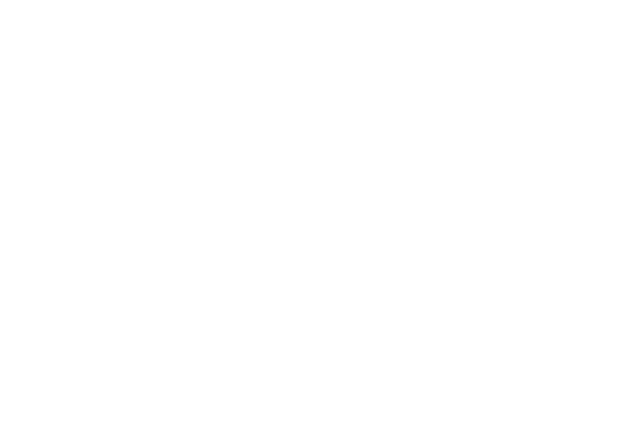
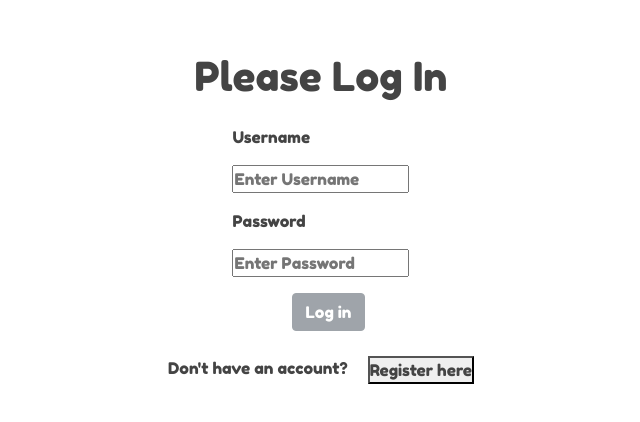
Before and after one commit to tanyapha/hw03, a React (Create React App) app in the folder frontend/: page / in a window 1280 px wide. Before the commit this address had no page. Shown: the part 182-604 px from the top of the page, without its empty margins (319-959 px from the left). Built offline with nearby package versions, Linux system fonts and the light colour scheme.

Commit message:
small change

```diff
--- a/frontend/src/App.js
+++ b/frontend/src/App.js
@@ -16,7 +16,7 @@
         <Routes>
           {/* <Route path="/" element={<Dashboard />} /> */}
           <Route path="/dashboard" element={<Dashboard />} />
-          <Route path="/login" element={<Login />} />
+          <Route path="/" element={<Login />} />
           <Route path="/register" element={<Register />} />
         </Routes>
       </BrowserRouter>
--- a/frontend/src/components/Login/Login.css
+++ b/frontend/src/components/Login/Login.css
@@ -21,6 +21,19 @@
   justify-content: right;
 }
 
+.message {
+  display: flex;
+  justify-content: center;
+  color: red;
+  margin-bottom: 10px;
+}
+
+.register {
+  display: flex;
+  justify-content: center;
+  margin-top: 20px;
+}
+
 #login-title {
   margin-bottom: 25px;
 }
--- a/frontend/src/components/Login/Login.js
+++ b/frontend/src/components/Login/Login.js
@@ -35,7 +35,7 @@
         console.log(res);
         window.localStorage.setItem("token",res.data.token)
         alert("Successfully logged in!");
-        navigate("/Dashboard");
+        navigate("/dashboard");
     }).catch(err => {
       console.log(err);
       setErrorShow(true);
@@ -66,10 +66,10 @@
             ) : null}
           </div>
           <div className="div-center-align">
-            <Button type="submit" disabled={data.username === "" || data.password === ""}> Submit </Button>
+            <Button type="submit" disabled={data.username === "" || data.password === ""}> Log in </Button>
           </div>
         </Form>
-        <div className="div-center-align">
+        <div className="register">
           <div>Don't have an account?</div>
           <button onClick={routeChange}> Register here </button>
         </div>
--- a/frontend/src/components/Register/Register.css
+++ b/frontend/src/components/Register/Register.css
@@ -22,8 +22,16 @@
 }
 
 .message {
+  display: flex;
+  justify-content: center;
   color: red;
   margin-bottom: 10px;
+}
+
+.login {
+  display: flex;
+  justify-content: center;
+  margin-top: 20px;
 }
 
 #register-title {
--- a/frontend/src/components/Register/Register.js
+++ b/frontend/src/components/Register/Register.js
@@ -11,7 +11,7 @@
   var [successShow, setSuccessShow] = useState(false);
 
   function routeChange() {
-    let path = "/login";
+    let path = "/";
     navigate(path);
   }
 
@@ -35,9 +35,8 @@
       headers: {"Content-Type": "application/json"}
     }).then(res =>{
         console.log(res.data);
-        setErrorShow(true);
-        // alert("Successfully registered!");
-        navigate("/login");
+        alert("Successfully registered!")
+        navigate("/");
     }).catch(err => {
       console.log(err);
       setErrorShow(true);
@@ -73,7 +72,7 @@
             <Button type="submit" disabled={data.username === "" || data.password === ""}> Register </Button>
           </div>
         </Form>
-        <div className="div-center-align">
+        <div className="login">
           <div>You already have an account?</div>
           <button onClick={routeChange}> Log in </button>
         </div>
```
Also changed, not shown: 1 other file (tests, documents, lock files or other folders).
